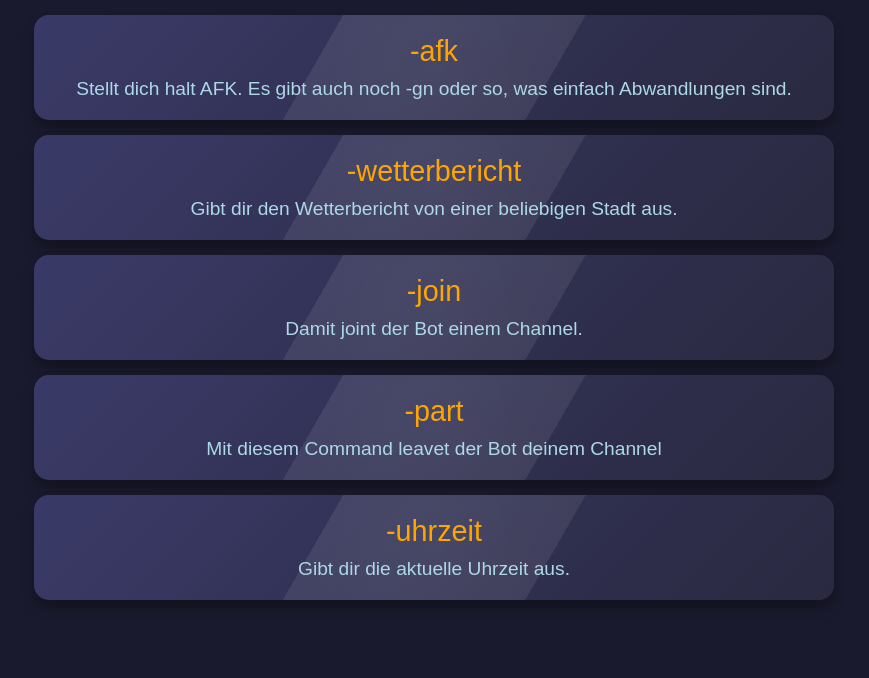
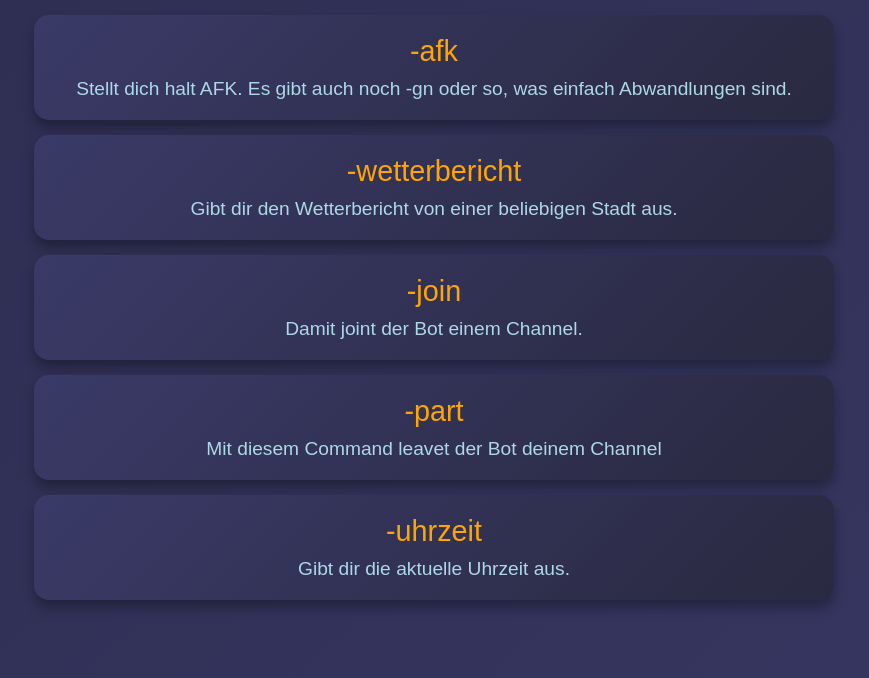
Before and after one commit to stimmungschaos/ChaosWebsite, a plain HTML site: page commands/index.html in a window 1280 px wide. Shown: the part 122-800 px from the top of the page, without its empty margins (206-1075 px from the left). Drawn offline with Linux system fonts and the light colour scheme.

Commit message:
Update index.html

```diff
--- a/commands/index.html
+++ b/commands/index.html
@@ -7,13 +7,15 @@
     <style>
         /* Grundlegendes Styling */
         body {
-            background-color: #1a1a2e; /* Dunkles Lila als Hintergrundfarbe */
+            background: linear-gradient(135deg, #1a1a2e, #3a3a68); /* Lila Farbverlauf */
+            background-size: 400% 400%; /* Für die Animation */
             color: #ffffff;
             font-family: 'Arial', sans-serif;
             text-align: center;
             margin: 0;
             padding: 20px;
             overflow-x: hidden;
+            animation: gradient-animation 10s ease infinite; /* Animation für den Hintergrund */
         }
 
         h1 {
@@ -21,7 +23,7 @@
             margin-bottom: 30px;
             text-transform: uppercase;
             letter-spacing: 2px;
-            animation: color-change 5s infinite; /* Animation für Farbwechsel */
+            animation: color-change 5s infinite;
         }
 
         .commands-container {
@@ -60,19 +62,6 @@
             z-index: 1;
         }
 
-        /* Hintergrundanimation für die Commands */
-        .command::before {
-            content: '';
-            position: absolute;
-            top: -50%;
-            left: -50%;
-            width: 200%;
-            height: 200%;
-            background: radial-gradient(circle, rgba(255,255,255,0.1), rgba(255,255,255,0) 70%);
-            animation: rotate 6s linear infinite;
-            z-index: 0;
-        }
-
         /* Farbwechsel-Animation für die Überschrift */
         @keyframes color-change {
             0% {
@@ -92,7 +81,20 @@
             }
         }
 
-        /* Animationen */
+        /* Animation für den Hintergrund */
+        @keyframes gradient-animation {
+            0% {
+                background-position: 0% 50%;
+            }
+            50% {
+                background-position: 100% 50%;
+            }
+            100% {
+                background-position: 0% 50%;
+            }
+        }
+
+        /* Animation für rotierenden Lichteffekt */
         @keyframes rotate {
             from {
                 transform: rotate(0deg);
```
